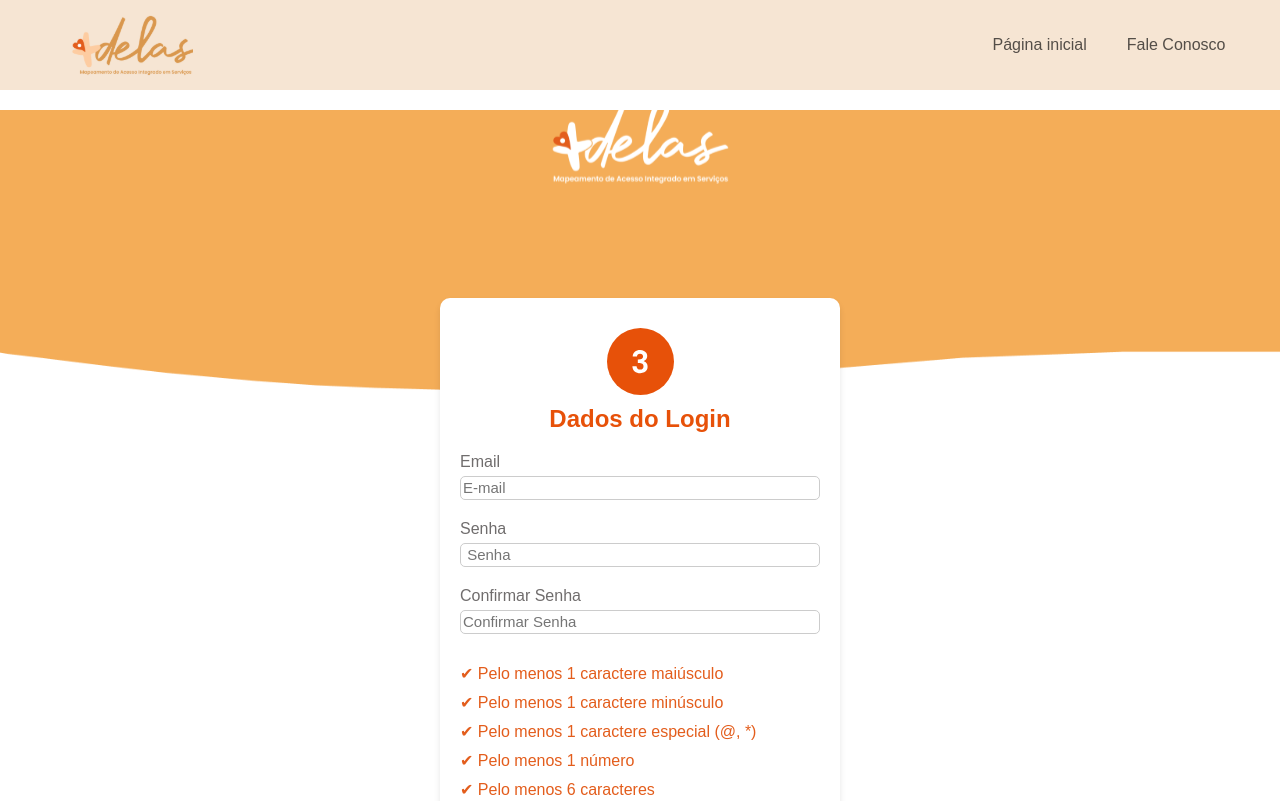
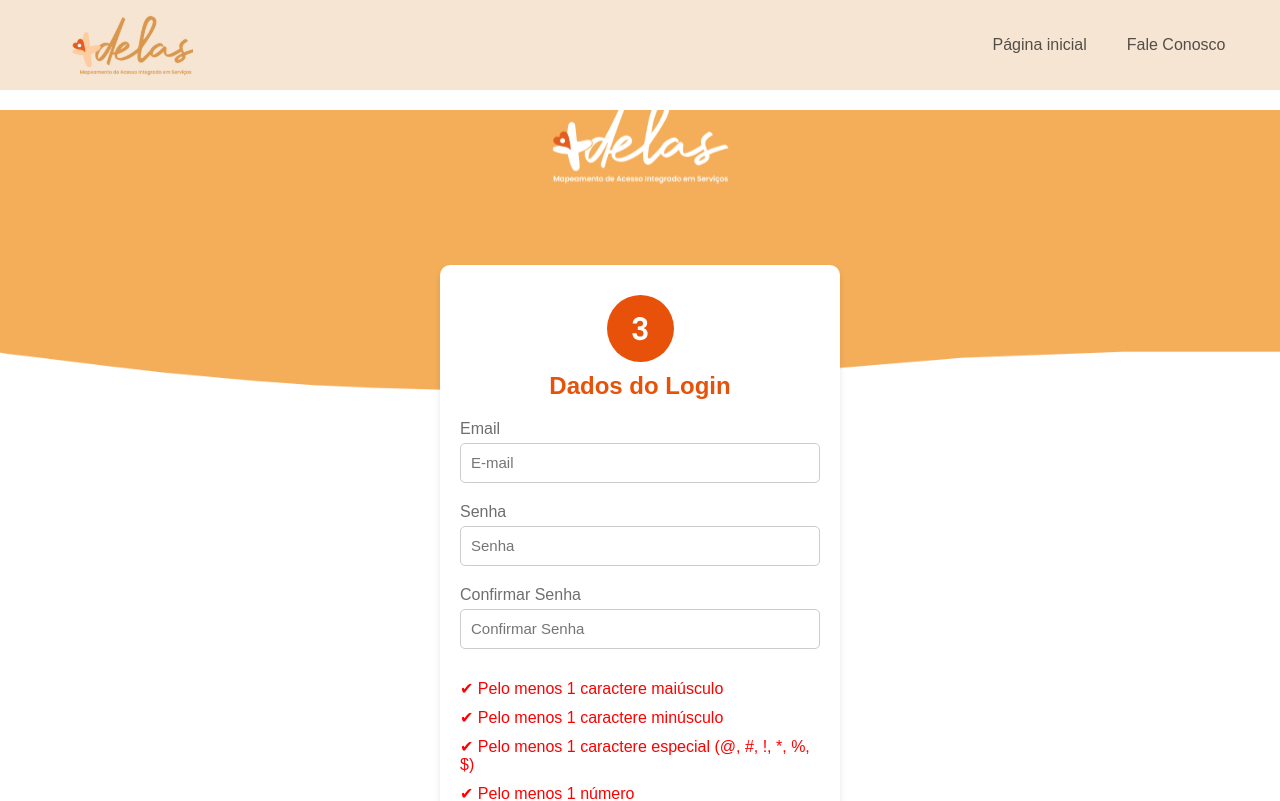
Before and after one commit to maisDelas/projeto-start-web, a React (Vite) app: page /LoginDados in a window 1280 px wide. Shown: the top 801 px of the page. Built offline with nearby package versions, Linux system fonts and the light colour scheme.

Commit message:
Ligando a função que valida a digitações no input

```diff
--- a/src/pages/loginDados/LoginDadosstyles.js
+++ b/src/pages/loginDados/LoginDadosstyles.js
@@ -16,48 +16,45 @@ export const Form = styled.form`
   border-radius: 10px;
   box-shadow: 0 4px 6px rgba(0, 0, 0, 0.1);
   width: 400px;
-  // text-align: center;
 
   h2 {
     margin-bottom: 20px;
-    color: #333;
+    color: #e75109;
     text-align: center;
-    color: #E75109;
   }
 
-  label{
-  color:#706D6D;
+  label {
+    color: #706d6d;
     margin-bottom: 5px;
   }
 `;
 
 export const Input = styled.input`
   margin-bottom: 20px;
-  padding: 2px;
+  padding: 10px;
   font-size: 16px;
   border: 1px solid #ccc;
   border-radius: 5px;
-
 `;
 
 export const Button = styled.button`
   padding: 10px 20px;
   font-size: 16px;
   color: #fff;
-  background-color: #E35D1C;
+  background-color: #e35d1c;
   border: none;
   border-radius: 5px;
   cursor: pointer;
 
   &:hover {
-    background-color: #E35D1C;
+    background-color: #d44d0b;
   }
 
   &.secondary {
-    background-color: #F4AD58;
+    background-color: #f4ad58;
 
     &:hover {
-      background-color: #E35D1C;
+      background-color: #e35d1c;
     }
   }
 `;
@@ -71,5 +68,5 @@ export const ButtonGroup = styled.div`
 
 export const Validation = styled.div`
   margin-top: 10px;
-  color: ${(props) => (props.valid ? "#E35D1C" : "#E35D1C")};
+  color: ${(props) => (props.valid ? "green" : "red")};
 `;
--- a/src/pages/loginDados/Logindados.jsx
+++ b/src/pages/loginDados/Logindados.jsx
@@ -1,48 +1,58 @@
 import React, { useState } from "react";
-import { Container, Form, Input, Button, Validation, ButtonGroup } from "./LoginDadosstyles";
+import {
+  Container,
+  Form,
+  Input,
+  Button,
+  Validation,
+  ButtonGroup
+} from "./LoginDadosstyles";
 
 import Logo from "./Imagem/Logo branca 4.svg";
-
-import Logo3 from './Imagem/N3.svg'
-
+import Logo3 from './Imagem/N3.svg';
 import NavCad from "pages/cadastroP/Header";
-
-
 import GlobalStyle from "pages/cadastroP/globalstyle";
 
 const LoginDados = () => {
   const [email, setEmail] = useState("");
   const [password, setPassword] = useState("");
   const [confirmPassword, setConfirmPassword] = useState("");
+  const [validations, setValidations] = useState({
+    hasUppercase: false,
+    hasLowercase: false,
+    hasSpecialChar: false,
+    hasNumber: false,
+    hasMinLength: false,
+    hasMaxLength: true,
+  });
 
-  const validatePassword = (password) => {
-    return {
-      hasUppercase: /[A-Z]/.test(password),
-      hasLowercase: /[a-z]/.test(password),
-      hasSpecialChar: /[@*]/.test(password),
-      hasNumber: /\d/.test(password),
-      hasMinLength: password.length >= 6,
-      hasMaxLength: password.length <= 7,
-    };
+  const handlePasswordChange = (e) => {
+    const value = e.target.value;
+    setPassword(value);
+
+
+    setValidations({
+      hasUppercase: /[A-Z]/.test(value),
+      hasLowercase: /[a-z]/.test(value),
+      hasSpecialChar: /[@, #, !, *, %, $]/.test(value),
+      hasNumber: /\d/.test(value),
+      hasMinLength: value.length >= 6,
+      hasMaxLength: value.length <= 7,
+    });
   };
 
-  const validations = validatePassword(password);
-
   const handleSubmit = () => {
-    if (password === confirmPassword) {
+    if (Object.values(validations).every((v) => v) && password === confirmPassword) {
       alert("Dados enviados com sucesso!");
     } else {
-      alert("As senhas não coincidem!");
+      alert("Verifique os requisitos de senha ou se as senhas coincidem!");
     }
   };
 
   return (
-
     <>
-    <GlobalStyle/>
-
-    <NavCad/>
-
+      <GlobalStyle />
+      <NavCad />
       <img src={Logo} alt="Logo" className="logo" />
       <Container>
         <Form>
@@ -50,7 +60,7 @@ const LoginDados = () => {
           <h2>Dados do Login</h2>
           <label>Email</label>
           <Input
-          type="E-mail"
+            type="email"
             value={email}
             onChange={(e) => setEmail(e.target.value)}
             placeholder="E-mail"
@@ -59,9 +69,8 @@ const LoginDados = () => {
           <Input
             type="password"
             value={password}
-          onChange={(e) => setPassword(e.target.value)}
-          pha
-          placeholder=" Senha"
+            onChange={handlePasswordChange}
+            placeholder="Senha"
           />
           <label>Confirmar Senha</label>
           <Input
@@ -70,6 +79,8 @@ const LoginDados = () => {
             onChange={(e) => setConfirmPassword(e.target.value)}
             placeholder="Confirmar Senha"
           />
+
+
           <Validation valid={validations.hasUppercase}>
             ✔ Pelo menos 1 caractere maiúsculo
           </Validation>
@@ -77,7 +88,7 @@ const LoginDados = () => {
             ✔ Pelo menos 1 caractere minúsculo
           </Validation>
           <Validation valid={validations.hasSpecialChar}>
-          ✔ Pelo menos 1 caractere especial (@, *)
+            ✔ Pelo menos 1 caractere especial (@, #, !, *, %, $)
           </Validation>
           <Validation valid={validations.hasNumber}>
             ✔ Pelo menos 1 número
@@ -88,6 +99,7 @@ const LoginDados = () => {
           <Validation valid={validations.hasMaxLength}>
             ✔ No máximo 7 caracteres
           </Validation>
+
 
           <ButtonGroup>
             <Button
@@ -112,7 +124,6 @@ const LoginDados = () => {
           </ButtonGroup>
         </Form>
       </Container>
-
     </>
   );
 };
```
Lines whose indentation alone changed are shown as unchanged.
